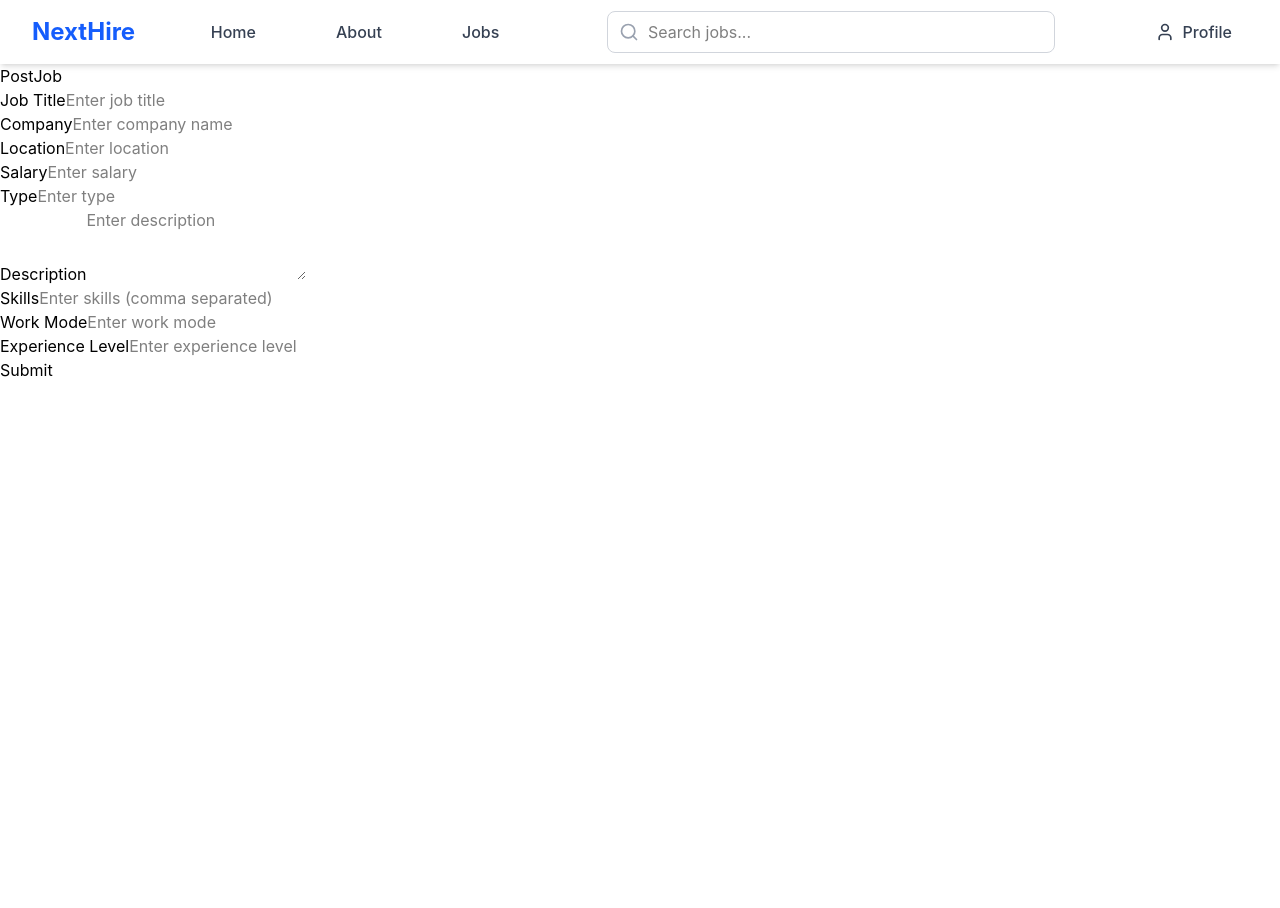
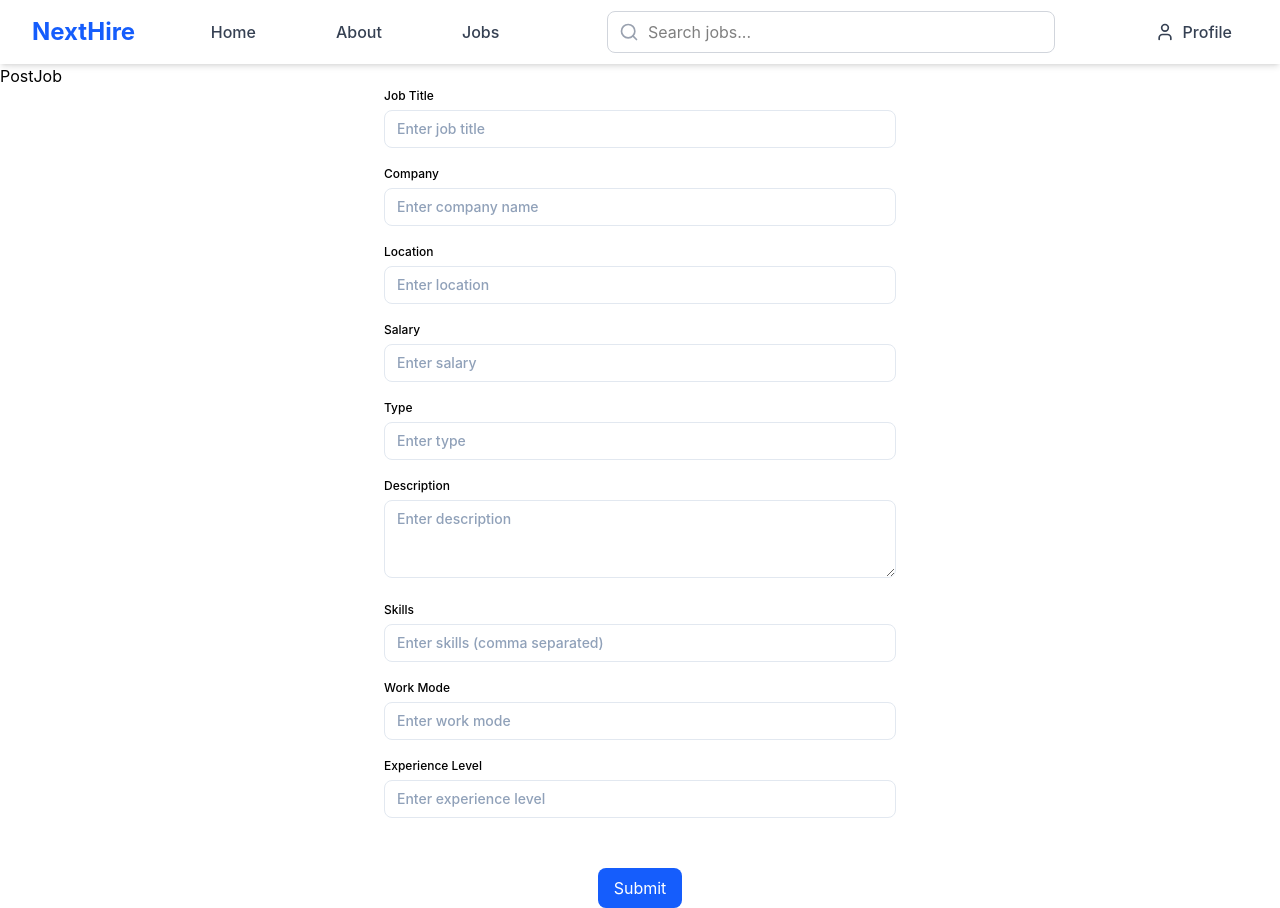
Before and after one commit to Kunjan555/NextHire, a React (Create React App) app: page /post-job in a window 1280 px wide. Before the commit the page ends 800 px from the top, so only its background shows below. Built offline with nearby package versions, Linux system fonts and the light colour scheme.

Commit message:
post jobs form css

```diff
--- a/src/components/PostJobForm.jsx
+++ b/src/components/PostJobForm.jsx
@@ -1,4 +1,4 @@
-import React, { useEffect, useState } from 'react'
+import React, { useEffect, useState } from 'react';
 
 export default function PostJobForm() {
 
@@ -13,24 +13,24 @@ export default function PostJobForm() {
         workMode: "",
         experienceLevel: "",
     });
+
     const [errors, setError] = useState({});
 
     function handleBlur(e,field,regEx) {
-        const error = {}
-        console.log(regEx)
-        console.log(regEx.test(e.target.value))
+        const error = {};
         if(!regEx.test(e.target.value)){
             error[field] = "Enter Valid Input"
-        }else {
+        } else {
             delete error[field];
         }
-        setError({...errors , ...error})
-        return errors.length == 0;
+        setError({...errors , ...error});
+        return Object.keys(errors).length === 0;
     }
+
     function handleValue(name, inputValue){
-        console.log(typeof(value[name]))
-        setValue({...value,[name] : inputValue})
+        setValue({...value,[name] : inputValue});
     }
+
     function handleSubmit(e) {
         e.preventDefault();
 
@@ -82,182 +82,203 @@ function handleSubmit(e) {
           workMode: "",
           experienceLevel: "",
         });
+
         setError({});
     }
 
     useEffect(()=>{
-    console.log(errors)
-},[errors])
+        console.log(errors);
+    },[errors]);
+
     return (
-
         <>
-             <form id="postJobForm" onSubmit={handleSubmit}>
+            <form id="postJobForm" onSubmit={handleSubmit} className='max-w-7xl mx-auto px-4 sm:px-6 lg:px-8'>
+                <div className='form-wrapper w-auto flex flex-col items-center'>
                 {/* Job Title */}
-        <div className="form-group">
-          <label htmlFor="title">Job Title</label>
+                <div className="flex w-full flex-col items-start gap-1.5 stroke-black transition-colors duration-300 ease-in-out focus-within:stroke-blue-700 max-w-lg mb-4">
+                    <label className="font-medium transition-colors duration-300 ease-in-out peer-disabled:opacity-70 text-xs whitespace-nowrap text-black" htmlFor="title">Job Title</label>
+                    <div className="relative w-full">
                         <input
                             type="text"
                             value={value.title}
                             onBlur={(e) => handleBlur(e, "title", /^[A-Za-z][A-Za-z\s'-]{1,}$/)}
                             onChange={(e) => {
-                handleValue("title",e.target.value);
+                                handleValue("title", e.target.value);
                                 setError({ ...errors, title: "" });
                             }}
-            className="form-control"
+                            className="w-full rounded-lg border border-slate-200 px-3 text-sm font-medium placeholder-slate-400 outline-none transition-all duration-300 ease-in-out disabled:cursor-not-allowed disabled:bg-slate-50 disabled:text-slate-400 disabled:placeholder-slate-400 focus:border-blue-600 py-2 mb-0.5"
                             id="title"
                             placeholder="Enter job title"
                         />
-          {errors.title && <p className="error-text">{errors.title}</p>}
+                    </div>
+                    {errors.title && <p className="text-xs font-medium text-red-500">{errors.title}</p>}
                 </div>
 
                 {/* Company */}
-        <div className="form-group">
-          <label htmlFor="company">Company</label>
+                <div className="flex w-full flex-col items-start gap-1.5 stroke-black transition-colors duration-300 ease-in-out focus-within:stroke-blue-700 max-w-lg mb-4">
+                    <label className="font-medium transition-colors duration-300 ease-in-out peer-disabled:opacity-70 text-xs whitespace-nowrap text-black" htmlFor="company">Company</label>
+                    <div className="relative w-full">
                         <input
                             type="text"
                             value={value.company}
                             onBlur={(e) => handleBlur(e, "company", /^[A-Za-z0-9&\s'-]{2,}$/)}
                             onChange={(e) => {
-            handleValue("company",e.target.value);
+                                handleValue("company", e.target.value);
                                 setError({ ...errors, company: "" });
                             }}
-            className="form-control"
+                            className="w-full rounded-lg border border-slate-200 px-3 text-sm font-medium placeholder-slate-400 outline-none transition-all duration-300 ease-in-out disabled:cursor-not-allowed disabled:bg-slate-50 disabled:text-slate-400 disabled:placeholder-slate-400 focus:border-blue-600 py-2 mb-0.5"
                             id="company"
                             placeholder="Enter company name"
                         />
-          {errors.company && <p className="error-text">{errors.company}</p>}
+                    </div>
+                    {errors.company && <p className="text-xs font-medium text-red-500">{errors.company}</p>}
                 </div>
 
                 {/* Location */}
-        <div className="form-group">
-          <label htmlFor="location">Location</label>
+                <div className="flex w-full flex-col items-start gap-1.5 stroke-black transition-colors duration-300 ease-in-out focus-within:stroke-blue-700 max-w-lg mb-4">
+                    <label className="font-medium transition-colors duration-300 ease-in-out peer-disabled:opacity-70 text-xs whitespace-nowrap text-black" htmlFor="location">Location</label>
+                    <div className="relative w-full">
                         <input
                             type="text"
                             value={value.location}
                             onBlur={(e) => handleBlur(e, "location", /^[A-Za-z\s,.-]+$/)}
                             onChange={(e) => {
-              handleValue("location",e.target.value);
+                                handleValue("location", e.target.value);
                                 setError({ ...errors, location: "" });
                             }}
-            className="form-control"
+                            className="w-full rounded-lg border border-slate-200 px-3 text-sm font-medium placeholder-slate-400 outline-none transition-all duration-300 ease-in-out disabled:cursor-not-allowed disabled:bg-slate-50 disabled:text-slate-400 disabled:placeholder-slate-400 focus:border-blue-600 py-2 mb-0.5"
                             id="location"
                             placeholder="Enter location"
                         />
-          {errors.location && <p className="error-text">{errors.location}</p>}
+                    </div>
+                    {errors.location && <p className="text-xs font-medium text-red-500">{errors.location}</p>}
                 </div>
 
                 {/* Salary */}
-        <div className="form-group">
-          <label htmlFor="salary">Salary</label>
+                <div className="flex w-full flex-col items-start gap-1.5 stroke-black transition-colors duration-300 ease-in-out focus-within:stroke-blue-700 max-w-lg mb-4">
+                    <label className="font-medium transition-colors duration-300 ease-in-out peer-disabled:opacity-70 text-xs whitespace-nowrap text-black" htmlFor="salary">Salary</label>
+                    <div className="relative w-full">
                         <input
                             type="text"
                             value={value.salary}
-            onBlur={(e) => handleBlur(e, "salary",/^(?:[₹$€]?\s?\d{1,3}(?:,\d{3})*|\d+)(?:\.\d{1,2})?\s?[₹$€]?$/)}
+                            onBlur={(e) => handleBlur(e, "salary", /^(?:[₹$€]?\s?\d{1,3}(?:,\d{3})*|\d+)(?:\.\d{1,2})?\s?[₹$€]?$/)}
                             onChange={(e) => {
-            handleValue("salary",e.target.value);
+                                handleValue("salary", e.target.value);
                                 setError({ ...errors, salary: "" });
                             }}
-            className="form-control"
+                            className="w-full rounded-lg border border-slate-200 px-3 text-sm font-medium placeholder-slate-400 outline-none transition-all duration-300 ease-in-out disabled:cursor-not-allowed disabled:bg-slate-50 disabled:text-slate-400 disabled:placeholder-slate-400 focus:border-blue-600 py-2 mb-0.5"
                             id="salary"
                             placeholder="Enter salary"
                         />
-          {errors.salary && <p className="error-text">{errors.salary}</p>}
+                    </div>
+                    {errors.salary && <p className="text-xs font-medium text-red-500">{errors.salary}</p>}
                 </div>
 
                 {/* Type */}
-        <div className="form-group">
-          <label htmlFor="type">Type</label>
+                <div className="flex w-full flex-col items-start gap-1.5 stroke-black transition-colors duration-300 ease-in-out focus-within:stroke-blue-700 max-w-lg mb-4">
+                    <label className="font-medium transition-colors duration-300 ease-in-out peer-disabled:opacity-70 text-xs whitespace-nowrap text-black" htmlFor="type">Type</label>
+                    <div className="relative w-full">
                         <input
                             type="text"
                             value={value.type}
                             onBlur={(e) => handleBlur(e, "type", /^[A-Za-z\s]+$/)}
                             onChange={(e) => {
-            handleValue("type",e.target.value);
+                                handleValue("type", e.target.value);
                                 setError({ ...errors, type: "" });
                             }}
-            className="form-control"
+                            className="w-full rounded-lg border border-slate-200 px-3 text-sm font-medium placeholder-slate-400 outline-none transition-all duration-300 ease-in-out disabled:cursor-not-allowed disabled:bg-slate-50 disabled:text-slate-400 disabled:placeholder-slate-400 focus:border-blue-600 py-2 mb-0.5"
                             id="type"
                             placeholder="Enter type"
                         />
-          {errors.type && <p className="error-text">{errors.type}</p>}
+                    </div>
+                    {errors.type && <p className="text-xs font-medium text-red-500">{errors.type}</p>}
                 </div>
 
                 {/* Description */}
-        <div className="form-group">
-          <label htmlFor="description">Description</label>
+                <div className="flex w-full flex-col items-start gap-1.5 stroke-black transition-colors duration-300 ease-in-out focus-within:stroke-blue-700 max-w-lg mb-4">
+                    <label className="font-medium transition-colors duration-300 ease-in-out peer-disabled:opacity-70 text-xs whitespace-nowrap text-black" htmlFor="description">Description</label>
+                    <div className="relative w-full">
                         <textarea
                             value={value.description}
                             onBlur={(e) => handleBlur(e, "description", /^(?=\s*\S).*$/)}
                             onChange={(e) => {
-            handleValue("description",e.target.value);
+                                handleValue("description", e.target.value);
                                 setError({ ...errors, description: "" });
                             }}
-            className="form-control"
+                            className="w-full rounded-lg border border-slate-200 px-3 text-sm font-medium placeholder-slate-400 outline-none transition-all duration-300 ease-in-out disabled:cursor-not-allowed disabled:bg-slate-50 disabled:text-slate-400 disabled:placeholder-slate-400 focus:border-blue-600 py-2 mb-0.5"
                             id="description"
                             rows="3"
                             placeholder="Enter description"
                         ></textarea>
-          {errors.description && <p className="error-text">{errors.description}</p>}
+                    </div>
+                    {errors.description && <p className="text-xs font-medium text-red-500">{errors.description}</p>}
                 </div>
 
                 {/* Skills */}
-        <div className="form-group">
-          <label htmlFor="skills">Skills</label>
+                <div className="flex w-full flex-col items-start gap-1.5 stroke-black transition-colors duration-300 ease-in-out focus-within:stroke-blue-700 max-w-lg mb-4">
+                    <label className="font-medium transition-colors duration-300 ease-in-out peer-disabled:opacity-70 text-xs whitespace-nowrap text-black" htmlFor="skills">Skills</label>
+                    <div className="relative w-full">
                         <input
                             type="text"
                             value={value.skills}
                             onBlur={(e) => handleBlur(e, "skills", /^[A-Za-z\s,]+$/)}
                             onChange={(e) => {
-            handleValue("skills",e.target.value);
+                                handleValue("skills", e.target.value);
                                 setError({ ...errors, skills: "" });
                             }}
-            className="form-control"
+                            className="w-full rounded-lg border border-slate-200 px-3 text-sm font-medium placeholder-slate-400 outline-none transition-all duration-300 ease-in-out disabled:cursor-not-allowed disabled:bg-slate-50 disabled:text-slate-400 disabled:placeholder-slate-400 focus:border-blue-600 py-2 mb-0.5"
                             id="skills"
                             placeholder="Enter skills (comma separated)"
                         />
-          {errors.skills && <p className="error-text">{errors.skills}</p>}
+                    </div>
+                    {errors.skills && <p className="text-xs font-medium text-red-500">{errors.skills}</p>}
                 </div>
 
                 {/* Work Mode */}
-        <div className="form-group">
-          <label htmlFor="workMode">Work Mode</label>
+                <div className="flex w-full flex-col items-start gap-1.5 stroke-black transition-colors duration-300 ease-in-out focus-within:stroke-blue-700 max-w-lg mb-4">
+                    <label className="font-medium transition-colors duration-300 ease-in-out peer-disabled:opacity-70 text-xs whitespace-nowrap text-black" htmlFor="workMode">Work Mode</label>
+                    <div className="relative w-full">
                         <input
                             type="text"
                             value={value.workMode}
                             onBlur={(e) => handleBlur(e, "workMode", /^[A-Za-z\s]+$/)}
                             onChange={(e) => {
-            handleValue("workMode",e.target.value);
+                                handleValue("workMode", e.target.value);
                                 setError({ ...errors, workMode: "" });
                             }}
-            className="form-control"
+                            className="w-full rounded-lg border border-slate-200 px-3 text-sm font-medium placeholder-slate-400 outline-none transition-all duration-300 ease-in-out disabled:cursor-not-allowed disabled:bg-slate-50 disabled:text-slate-400 disabled:placeholder-slate-400 focus:border-blue-600 py-2 mb-0.5"
                             id="workMode"
                             placeholder="Enter work mode"
                         />
-          {errors.workMode && <p className="error-text">{errors.workMode}</p>}
+                    </div>
+                    {errors.workMode && <p className="text-xs font-medium text-red-500">{errors.workMode}</p>}
                 </div>
 
                 {/* Experience Level */}
-        <div className="form-group">
-          <label htmlFor="experienceLevel">Experience Level</label>
+                <div className="flex w-full flex-col items-start gap-1.5 stroke-black transition-colors duration-300 ease-in-out focus-within:stroke-blue-700 max-w-lg mb-4">
+                    <label className="font-medium transition-colors duration-300 ease-in-out peer-disabled:opacity-70 text-xs whitespace-nowrap text-black" htmlFor="experienceLevel">Experience Level</label>
+                    <div className="relative w-full">
                         <input
                             type="text"
                             value={value.experienceLevel}
                             onBlur={(e) => handleBlur(e, "experienceLevel", /^[A-Za-z\s]+$/)}
                             onChange={(e) => {
-            handleValue("experienceLevel",e.target.value);
+                                handleValue("experienceLevel", e.target.value);
                                 setError({ ...errors, experienceLevel: "" });
                             }}
-            className="form-control"
+                            className="w-full rounded-lg border border-slate-200 px-3 text-sm font-medium placeholder-slate-400 outline-none transition-all duration-300 ease-in-out disabled:cursor-not-allowed disabled:bg-slate-50 disabled:text-slate-400 disabled:placeholder-slate-400 focus:border-blue-600 py-2 mb-0.5"
                             id="experienceLevel"
                             placeholder="Enter experience level"
                         />
-          {errors.experienceLevel && <p className="error-text">{errors.experienceLevel}</p>}
+                    </div>
+                    {errors.experienceLevel && <p className="text-xs font-medium text-red-500">{errors.experienceLevel}</p>}
                 </div>
 
-        <button type="submit" className="btn btn-primary">
+                <button type="submit" className="px-4 py-2 bg-blue-600 text-white rounded-lg mt-8">
                     Submit
                 </button>
+                </div>
             </form>
         </>
-  )
+    );
 }
```
Lines whose indentation alone changed are shown as unchanged.
